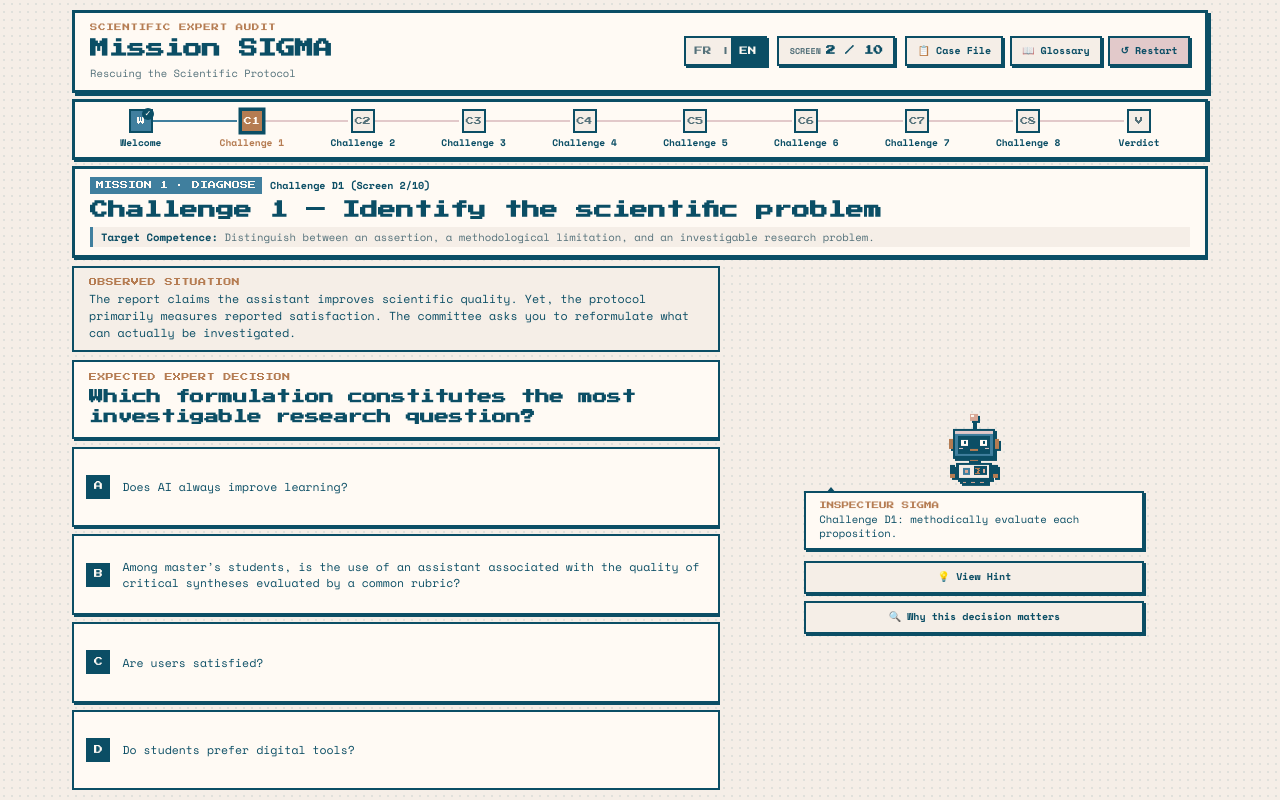
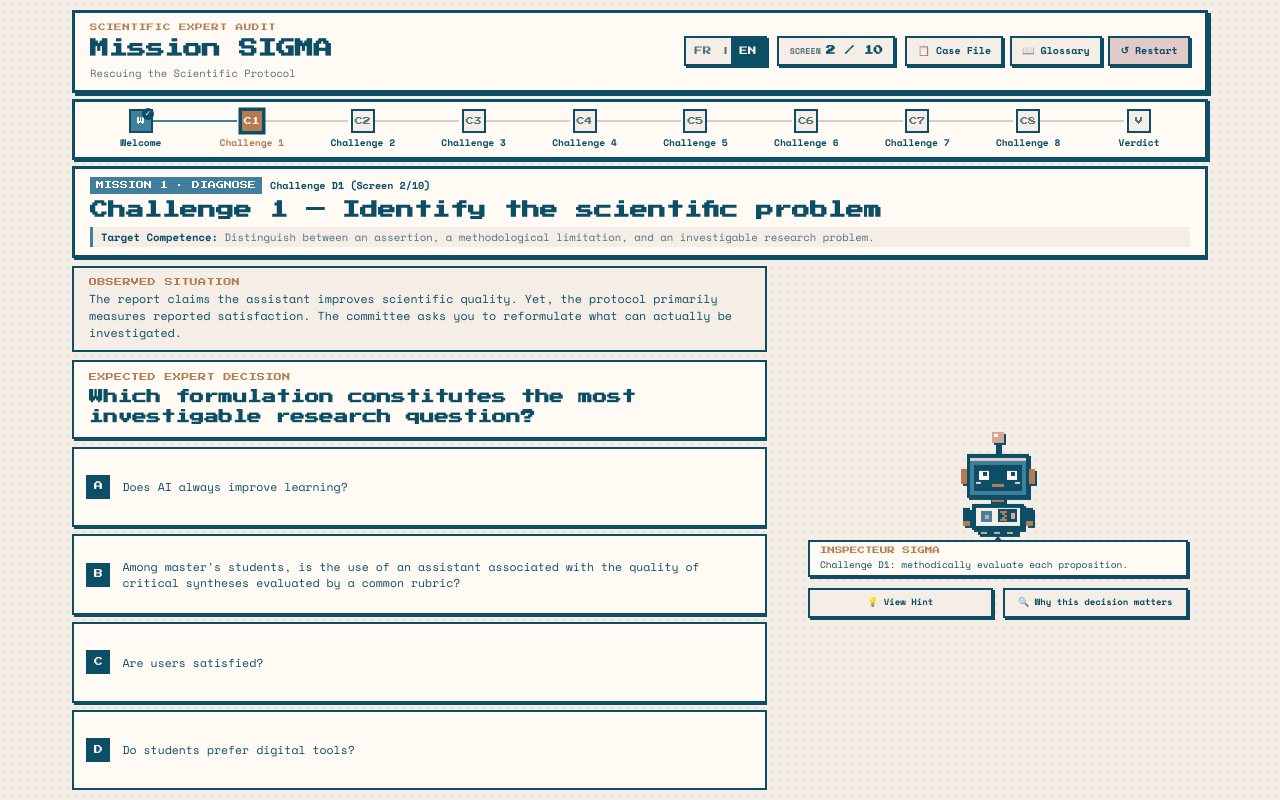
Before and after one commit to e-Yasmina/sigma-mission-game, a React (Vite) app: page / in a window 1280 px wide. Both pictures are taken after a click on the button "▶ Open Dossier & Begin Mission". Built offline with nearby package versions, Linux system fonts and the light colour scheme.

Commit message:
fix(challenge): refine challenge layout proportion and center right inspector console

```diff
--- a/src/components/RobotInspector.tsx
+++ b/src/components/RobotInspector.tsx
@@ -168,7 +168,12 @@ export const RobotInspector: React.FC<RobotInspectorProps> = ({
         width={size}
         height={(size * 58) / 54}
         shapeRendering="crispEdges"
-        style={{ imageRendering: 'pixelated' }}
+        style={{
+          imageRendering: 'pixelated',
+          width: size ? `${size}px` : undefined,
+          height: 'auto',
+          maxWidth: '100%',
+        }}
         className={`sigma-robot-svg mood-${mood}`}
       >
         {/* Antenna */}
--- a/src/components/ScreenChallenge.tsx
+++ b/src/components/ScreenChallenge.tsx
@@ -137,7 +137,8 @@ export const ScreenChallenge: React.FC<ScreenChallengeProps> = ({
 
         {/* Right/Side Panel: Robot Inspector & In-place Feedback */}
         <aside className="challenge-feedback-panel" aria-label="Assistance et retour d’expertise">
-          <RobotInspector mood={robotMood} size={80} speech={robotSpeech} />
+          <div className="challenge-feedback-console">
+            <RobotInspector mood={robotMood} size={100} speech={robotSpeech} />
 
             {/* Tools & Hints */}
             <div className="helper-toggles">
@@ -177,8 +178,7 @@ export const ScreenChallenge: React.FC<ScreenChallengeProps> = ({
             <div className="feedback-live-region" aria-live="polite" aria-atomic="true">
               {hasAnswered && (
                 <div
-                className={`feedback-card ${
-                  isCorrect ? 'feedback-card-success' : 'feedback-card-retry'
+                  className={`feedback-card ${isCorrect ? 'feedback-card-success' : 'feedback-card-retry'
                     }`}
                 >
                   <div className="feedback-status-banner">
@@ -229,6 +229,7 @@ export const ScreenChallenge: React.FC<ScreenChallengeProps> = ({
                 </div>
               )}
             </div>
+          </div>
         </aside>
       </div>
     </article>
--- a/src/data/uiTranslations.ts
+++ b/src/data/uiTranslations.ts
@@ -364,7 +364,7 @@ export const UI_TRANSLATIONS: Record<SupportedLanguage, UiStrings> = {
       retryBtn: '↺ Retry this challenge',
       continueNext: 'Continue to Next Challenge ▶',
       continueBilan: 'Proceed to Final Verdict ▶',
-      continueAnyway: 'Proceed to Next Challenge ▶',
+      continueAnyway: 'Next Challenge ▶',
     },
     bilan: {
       badge: 'OFFICIAL EXPERT AUDIT · SCREEN 10/10',
--- a/src/styles/game.css
+++ b/src/styles/game.css
@@ -486,7 +486,7 @@
 
 .sigma-robot-svg {
   display: block;
-  width: clamp(68px, 8.5vh, 108px);
+  max-width: 100%;
   height: auto;
   aspect-ratio: 54 / 58;
   filter: drop-shadow(2px 2px 0 var(--sigma-ink));
@@ -517,7 +517,8 @@
   content: '';
   position: absolute;
   top: -6px;
-  left: 20px;
+  left: 50%;
+  transform: translateX(-50%);
   width: 0;
   height: 0;
   border-left: 5px solid transparent;
@@ -1098,7 +1099,7 @@
   flex: 1;
   min-height: 0;
   display: grid;
-  grid-template-columns: minmax(0, 1.22fr) minmax(0, 0.88fr);
+  grid-template-columns: minmax(0, 1.65fr) minmax(0, 1fr);
   gap: clamp(12px, 1.6vw, 24px);
   align-items: stretch;
   overflow: hidden;
@@ -1239,34 +1240,58 @@
   border-style: dashed;
 }
 
-/* Challenge Feedback Panel: Centered vertically and horizontally */
+/* Challenge Feedback Panel: Scrollable container for the inspector console */
 .challenge-feedback-panel {
   flex: 1;
   min-height: 0;
   display: flex;
   flex-direction: column;
   align-items: center;
-  justify-content: center;
-  gap: clamp(8px, 1.4vh, 16px);
   overflow-y: auto;
-  padding: clamp(6px, 1vh, 12px) clamp(8px, 1vw, 16px);
+  overflow-x: hidden;
+  padding: clamp(4px, 0.8vh, 12px) clamp(6px, 0.8vw, 14px);
   box-sizing: border-box;
 }
 
-/* Bulletproof flexbox centering that gracefully scrolls when overflowing */
-.challenge-feedback-panel::before,
-.challenge-feedback-panel::after {
-  content: '';
-  margin: auto;
-}
-
-/* Helper Toggles: Stacked buttons under each other */
+/* Challenge Feedback Console: Centered vertically & horizontally with auto margins */
+.challenge-feedback-console {
+  width: 100%;
+  max-width: 380px;
+  display: flex;
+  flex-direction: column;
+  align-items: center;
+  gap: clamp(8px, 1.3vh, 14px);
+  margin-top: auto;
+  margin-bottom: auto;
+  box-sizing: border-box;
+}
+
+/* Compact robot avatar and speech in challenge slide */
+.screen-challenge-container .sigma-robot-container {
+  gap: 4px;
+  flex-shrink: 0;
+  width: 100%;
+}
+
+.screen-challenge-container .sigma-robot-svg {
+  max-width: 100%;
+  height: auto;
+}
+
+.screen-challenge-container .sigma-robot-speech {
+  padding: clamp(4px, 0.6vh, 8px) clamp(8px, 0.8vw, 12px);
+  font-size: clamp(9.5px, 0.5vw + 0.3vh, 11px);
+  line-height: 1.3;
+  width: 100%;
+  max-width: 100%;
+}
+
+/* Helper Toggles: Fit in the same line (side-by-side in 1 row) */
 .helper-toggles {
-  display: flex;
-  flex-direction: column;
-  gap: clamp(6px, 0.8vh, 8px);
+  display: grid;
+  grid-template-columns: 1fr 1fr;
+  gap: clamp(6px, 0.8vw, 10px);
   width: 100%;
-  max-width: 340px;
   flex-shrink: 0;
 }
 
@@ -1275,18 +1300,19 @@
   background: var(--sigma-paper);
   border: 2px solid var(--sigma-ink);
   box-shadow: 2px 2px 0 var(--sigma-ink);
-  padding: clamp(6px, 0.8vh, 10px) clamp(10px, 1vw, 14px);
-  font-size: clamp(10px, 0.55vw + 0.35vh, 11.5px);
+  padding: clamp(5px, 0.7vh, 8px) clamp(6px, 0.6vw, 10px);
+  font-size: clamp(9px, 0.5vw + 0.3vh, 10.5px);
   font-weight: 700;
   text-align: center;
   color: var(--sigma-ink);
   transition: background 0.15s ease, transform 0.1s ease;
-  min-height: clamp(32px, 4vh, 38px);
+  min-height: clamp(28px, 3.6vh, 34px);
   width: 100%;
   display: inline-flex;
   align-items: center;
   justify-content: center;
   box-sizing: border-box;
+  white-space: nowrap;
 }
 
 .btn-helper:hover {
@@ -1307,23 +1333,23 @@
 .hint-card,
 .why-card {
   width: 100%;
-  max-width: 340px;
   background: var(--sigma-white);
   border: 2px solid var(--sigma-ink);
   box-shadow: 2px 2px 0 var(--sigma-ink);
-  padding: clamp(6px, 1vh, 10px) clamp(10px, 1vw, 14px);
-  font-size: clamp(10.5px, 0.55vw + 0.45vh, 12px);
-  line-height: 1.4;
-  max-height: clamp(85px, 15vh, 160px);
+  padding: clamp(4px, 0.7vh, 8px) clamp(8px, 0.9vw, 12px);
+  font-size: clamp(9.5px, 0.5vw + 0.3vh, 11px);
+  line-height: 1.35;
+  max-height: clamp(65px, 10vh, 100px);
   overflow-y: auto;
   box-sizing: border-box;
+  flex-shrink: 0;
 }
 
 .hint-tag,
 .why-tag {
   display: block;
   font-family: var(--font-pixel);
-  font-size: 7.5px;
+  font-size: 7px;
   color: var(--sigma-copper);
   margin-bottom: 2px;
 }
@@ -1337,17 +1363,17 @@
 /* Feedback Live Card */
 .feedback-live-region {
   width: 100%;
-  max-width: 340px;
   flex-shrink: 0;
 }
 
 .feedback-card {
   border: 2px solid var(--sigma-ink);
-  box-shadow: 3px 3px 0 var(--sigma-ink);
-  padding: clamp(8px, 1.2vh, 14px) clamp(10px, 1.2vw, 14px);
-  display: flex;
-  flex-direction: column;
-  gap: clamp(4px, 0.8vh, 8px);
+  box-shadow: 2px 2px 0 var(--sigma-ink);
+  padding: clamp(6px, 0.9vh, 10px) clamp(8px, 1vw, 12px);
+  display: flex;
+  flex-direction: column;
+  gap: clamp(3px, 0.5vh, 6px);
+  box-sizing: border-box;
 }
 
 .feedback-card-success {
@@ -1364,40 +1390,51 @@
   display: flex;
   align-items: center;
   gap: 6px;
-  font-size: clamp(11px, 0.6vw + 0.4vh, 12.5px);
+  font-size: clamp(10px, 0.55vw + 0.35vh, 11.5px);
 }
 
 .status-icon {
-  font-size: 13px;
+  font-size: 12px;
 }
 
 .feedback-explanation {
   margin: 0;
-  font-size: clamp(11px, 0.6vw + 0.45vh, 13px);
-  line-height: 1.4;
-  color: var(--sigma-ink);
-}
-
+  font-size: clamp(10px, 0.5vw + 0.35vh, 11.5px);
+  line-height: 1.35;
+  color: var(--sigma-ink);
+}
+
+/* Action buttons in feedback: fit side-by-side in 1 line */
 .feedback-action-bar {
   display: flex;
-  flex-direction: column;
-  gap: clamp(4px, 0.6vh, 8px);
+  flex-direction: row;
+  gap: clamp(4px, 0.6vw, 8px);
   margin-top: 2px;
 }
 
+.btn-action-continue,
+.btn-action-retry {
+  flex: 1;
+  cursor: pointer;
+  border: 2px solid var(--sigma-ink);
+  box-shadow: 2px 2px 0 var(--sigma-copper);
+  padding: clamp(4px, 0.6vh, 8px) 8px;
+  font-size: clamp(9px, 0.5vw + 0.3vh, 10.5px);
+  line-height: 1.25;
+  text-align: center;
+  transition: transform 0.1s ease;
+  min-height: clamp(28px, 3.6vh, 34px);
+  display: inline-flex;
+  align-items: center;
+  justify-content: center;
+  box-sizing: border-box;
+  white-space: nowrap;
+}
+
 .btn-action-continue {
-  cursor: pointer;
   background: var(--sigma-ink);
   color: var(--sigma-white);
-  border: 2px solid var(--sigma-ink);
-  box-shadow: 2px 2px 0 var(--sigma-copper);
-  padding: clamp(7px, 1vh, 12px) clamp(10px, 1.2vw, 16px);
-  font-family: var(--font-pixel);
-  font-size: clamp(9.5px, 0.55vw + 0.4vh, 11.5px);
-  line-height: 1.35;
-  text-align: center;
-  transition: transform 0.1s ease;
-  min-height: clamp(34px, 4.2vh, 44px);
+  font-family: var(--font-pixel);
 }
 
 .btn-action-continue:hover {
@@ -1405,17 +1442,14 @@
 }
 
 .btn-action-retry {
-  cursor: pointer;
-  background: var(--sigma-white);
-  color: var(--sigma-ink);
-  border: 2px solid var(--sigma-ink);
+  background: var(--sigma-white);
+  color: var(--sigma-ink);
+  font-weight: 700;
   box-shadow: 2px 2px 0 var(--sigma-ink);
-  padding: clamp(5px, 0.8vh, 8px) clamp(8px, 1vw, 12px);
-  font-weight: 700;
-  font-size: clamp(10.5px, 0.55vw + 0.4vh, 12px);
-  text-align: center;
-  transition: background 0.15s ease;
-  min-height: clamp(28px, 3.6vh, 36px);
+}
+
+.btn-action-retry:hover {
+  background: var(--sigma-clay);
 }
 
 .btn-action-retry:hover {
```
Lines whose indentation alone changed are shown as unchanged.
